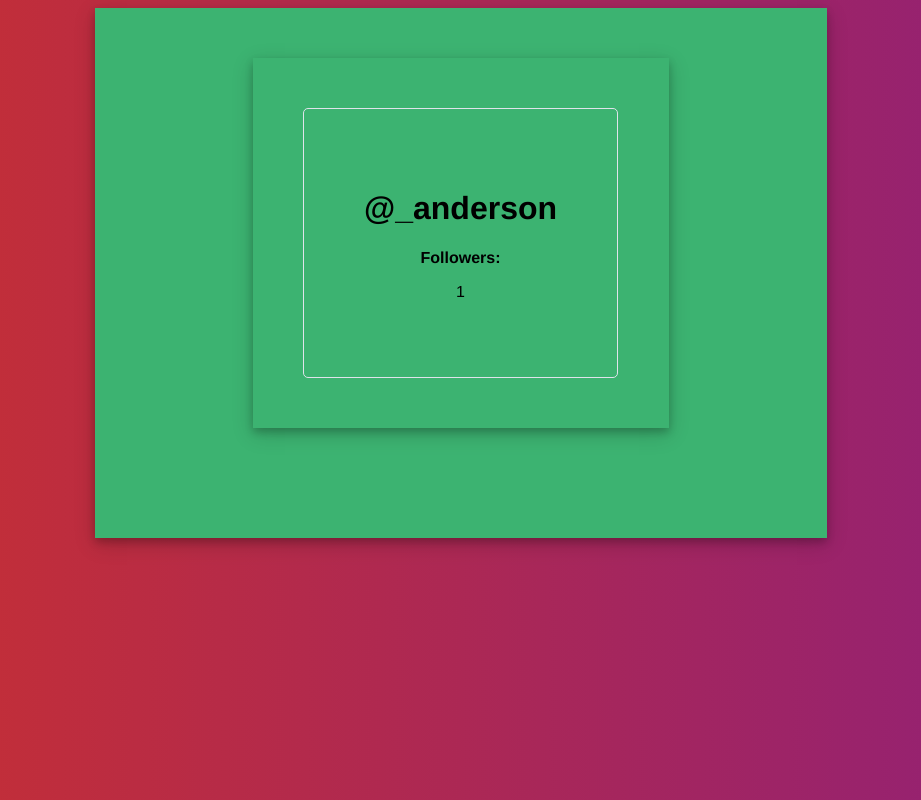
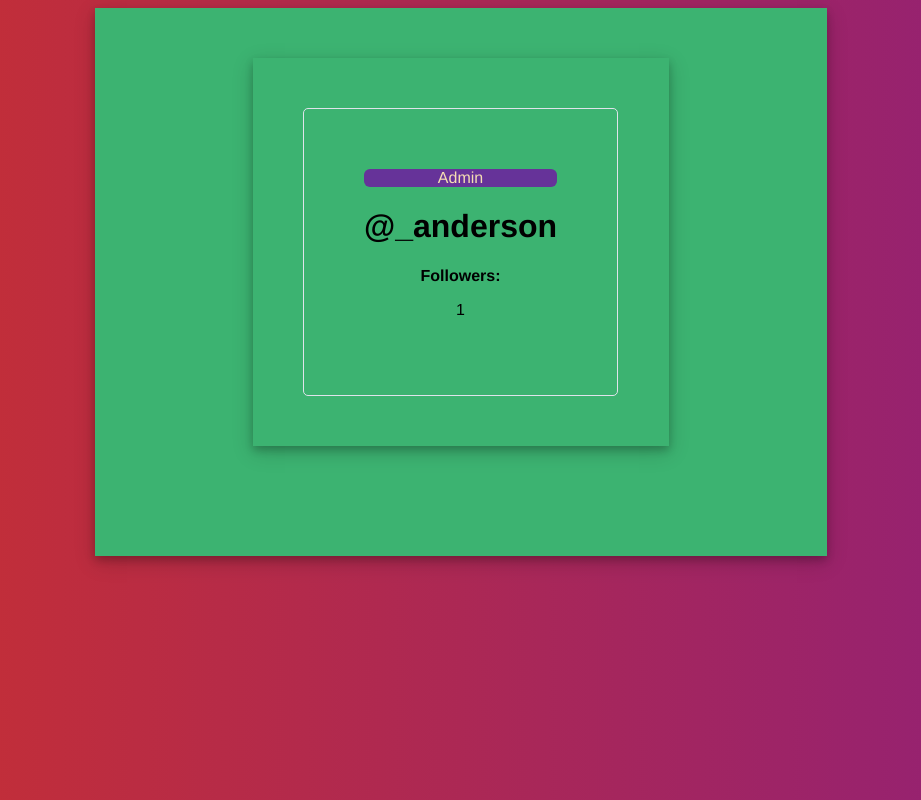
Before and after one commit to andersoncharle/cryptostar, a Vue app: page / in a window 1280 px wide. Shown: the whole page, without its empty margins (179-1100 px from the left). Built offline with nearby package versions, Linux system fonts and the light colour scheme.

Commit message:
user profile admin badges

```diff
--- a/src/components/userProfile.vue
+++ b/src/components/userProfile.vue
@@ -10,6 +10,9 @@
   <!--  </div>-->
   <div class="user-profile">
     <div class="user-profile__user-panel">
+      <div class="user-profile__admin-badge">
+        Admin
+      </div>
       <h1 class="user-profile__username">@_{{ user.username }}</h1>
       <div class="user-profile__follower-count">
         <strong>Followers:</strong>
@@ -100,4 +103,9 @@ export default {
   text-align: center;
   margin: 0 auto;
 }
+.user-profile__admin-badge{
+  background-color: rebeccapurple;
+  color: wheat;
+  border-radius: 6px;
+}
 </style>
```
